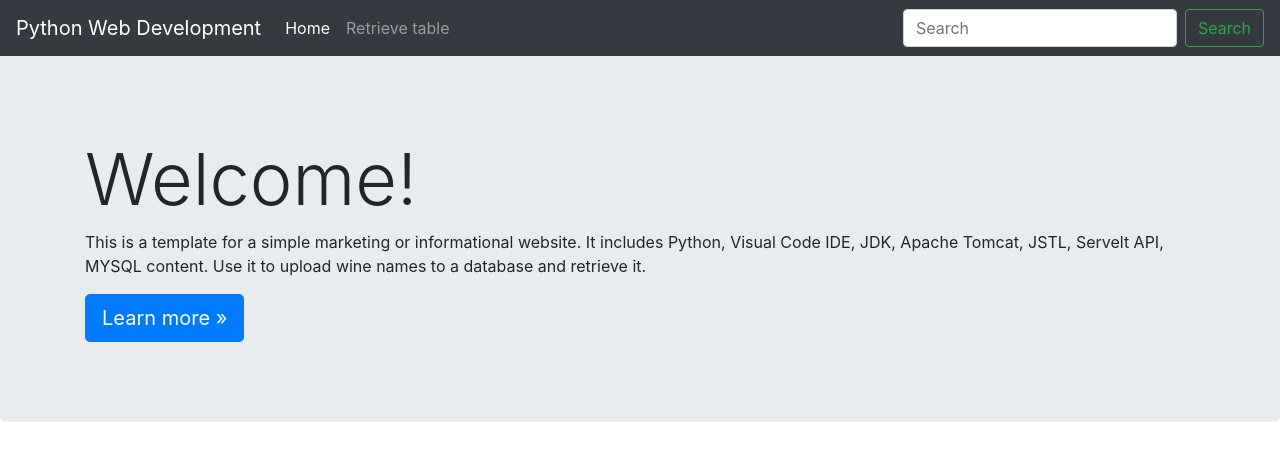
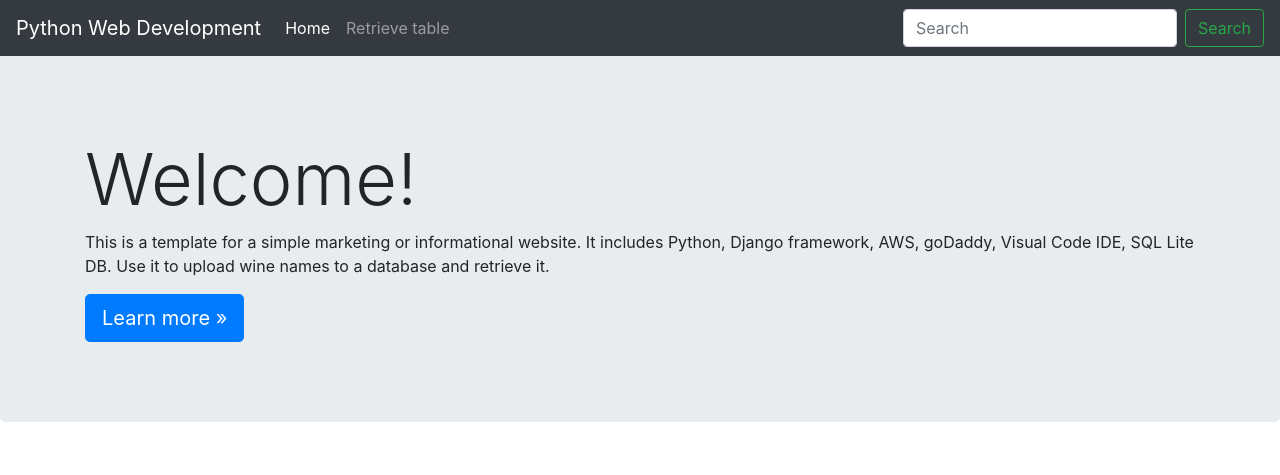
Before and after one commit to miguelmaya94/dJangoPython, a Django app: page /pyth/ in a window 1280 px wide. Shown: the top 475 px of the page. Run offline with Django 4.2, Linux system fonts and the light colour scheme; data comes from the database, SQL or seed files in the repository.

Commit message:
Initial commit of my Django project for render

```diff
--- a/pyth/templates/base.html
+++ b/pyth/templates/base.html
@@ -65,7 +65,7 @@
             <div class="jumbotron">
     <div class="container"> <br>
       <h1 class="display-3">Welcome!</h1>
-      <p>This is a template for a simple marketing or informational website. It includes Python, Visual Code IDE, JDK, Apache Tomcat, JSTL, Servelt API, MYSQL content. Use it to upload wine names to a database and retrieve it.</p>
+      <p>This is a template for a simple marketing or informational website. It includes Python, Django framework, AWS, goDaddy, Visual Code IDE, SQL Lite DB. Use it to upload wine names to a database and retrieve it.</p>
       <p><a class="btn btn-primary btn-lg" href="https://www.mayandmiguel.com" role="button">Learn more &raquo;</a></p>
     </div>
   </div>
```
Also changed, not shown: pyth/templates/index.html (+1 -26 lines), 1 other file.
